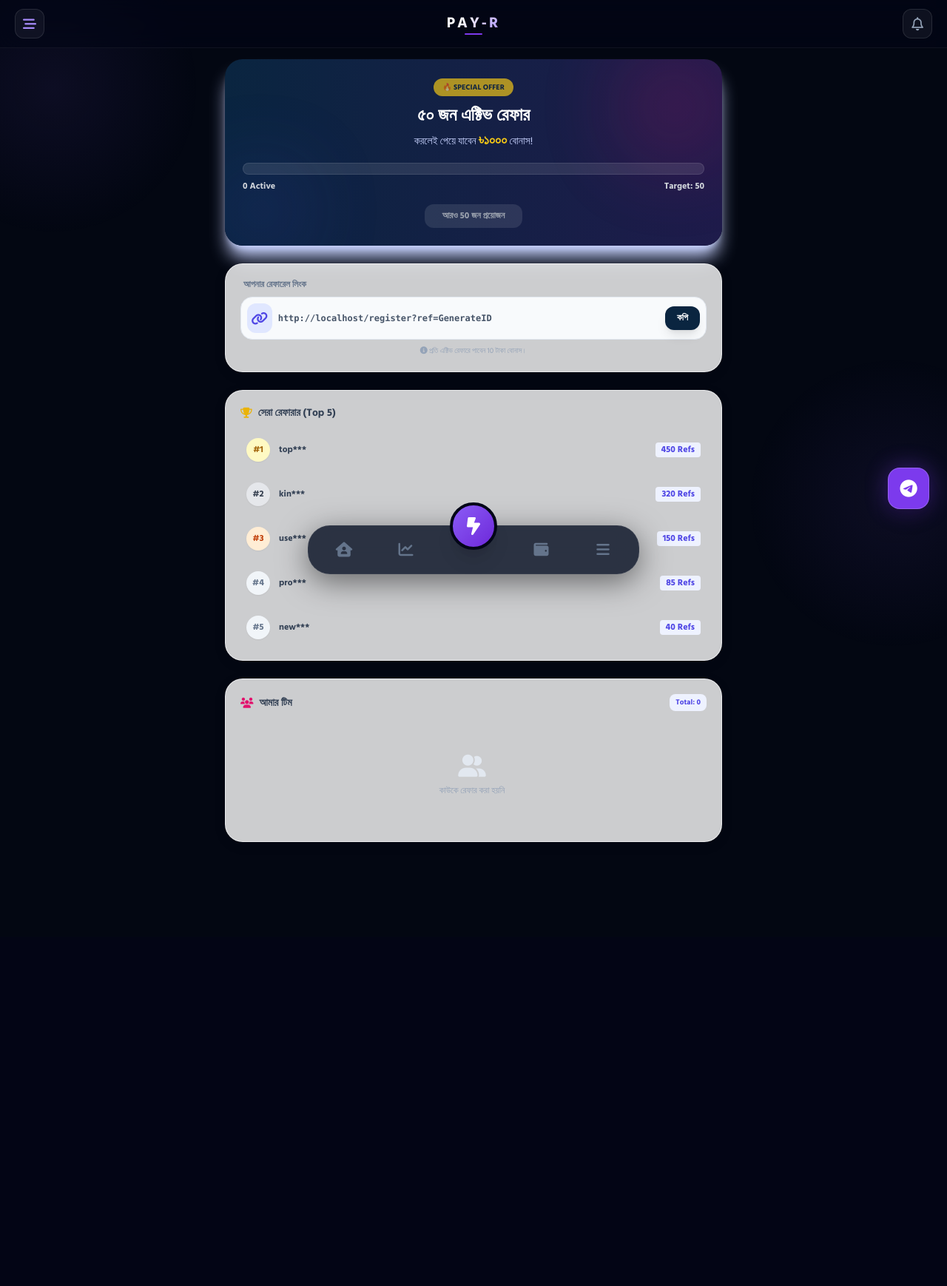
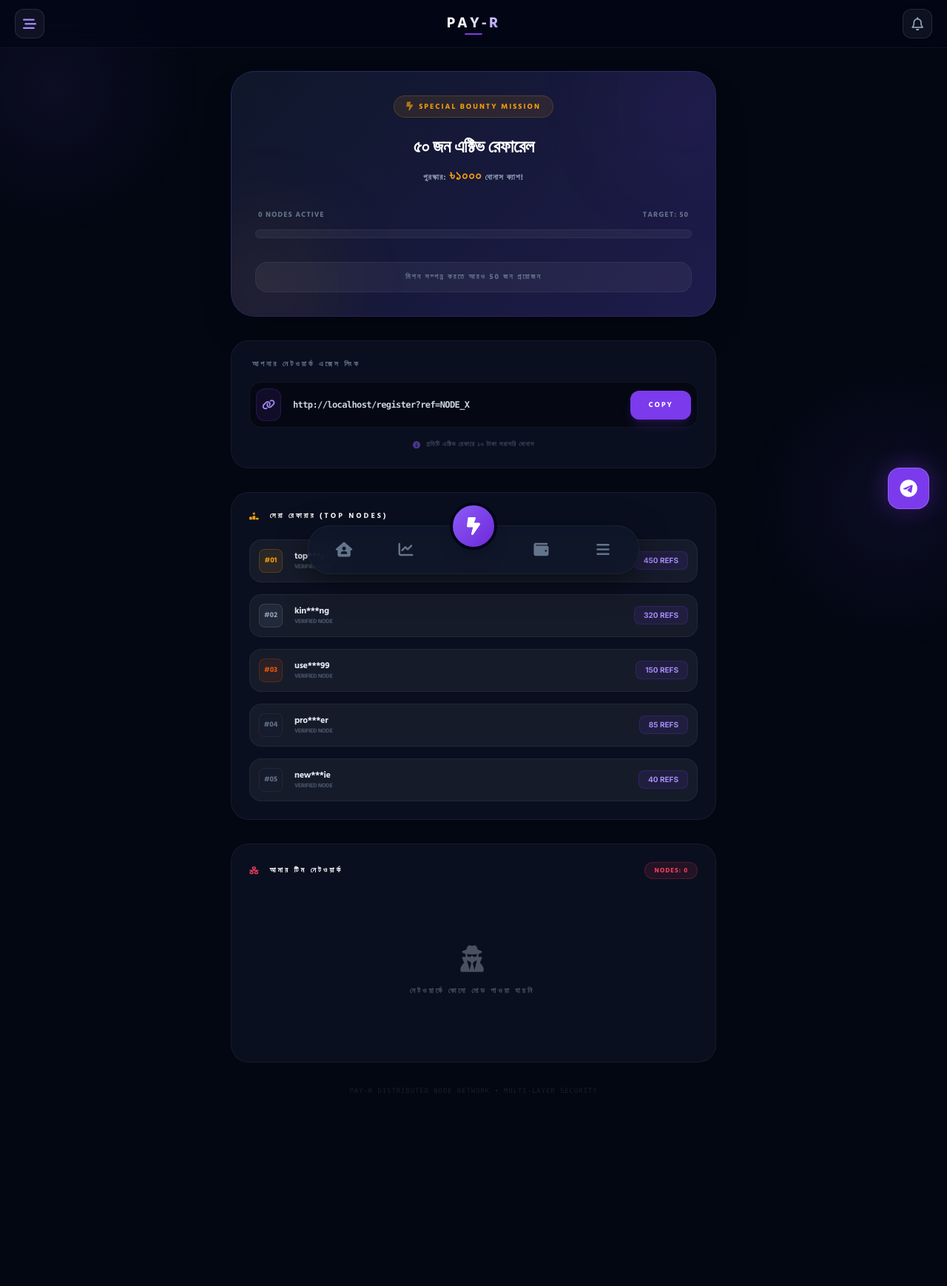
Before and after one commit to siafulislam45/Oay, a Flask app: page /referrals in a window 1280 px wide. Shown: the whole page at 74% size. Before the commit the page ends 1138 px from the top, so only its background shows below. Run offline with Flask 3, Linux system fonts and the light colour scheme; the visitor is signed in with stand-in values (Sample User, id 1); data that the repository does not hold is empty; parts of the project's set-up code (start-up, migrations or seed data) failed here and were passed over; some libraries are stand-ins or nearby versions.

Commit message:
Update referrals.html

```diff
--- a/templates/referrals.html
+++ b/templates/referrals.html
@@ -2,152 +2,194 @@
 {% block content %}
 
 <style>
-    .glass-box {
-        background: rgba(255, 255, 255, 0.8);
-        backdrop-filter: blur(12px);
-        border: 1px solid rgba(255, 255, 255, 0.6);
-        box-shadow: 0 4px 20px rgba(0, 0, 0, 0.05);
+    /* AI Page Reveal Animation */
+    .reveal-hub { animation: revealIn 0.7s cubic-bezier(0.16, 1, 0.3, 1) forwards; opacity: 0; }
+    @keyframes revealIn { from { opacity: 0; transform: translateY(30px); } to { opacity: 1; transform: translateY(0); } }
+
+    /* Quantum Mission Card */
+    .mission-panel {
+        background: linear-gradient(135deg, #0f172a 0%, #1e1b4b 100%);
+        border: 1px solid rgba(139, 92, 246, 0.2);
+        border-radius: 32px;
+        position: relative;
+        overflow: hidden;
     }
-    .gradient-text {
-        background: linear-gradient(to right, #4F46E5, #E2136E);
-        -webkit-background-clip: text;
-        -webkit-text-fill-color: transparent;
+
+    /* Cyber Progress Bar */
+    .cyber-progress-bg {
+        height: 12px;
+        background: rgba(255, 255, 255, 0.05);
+        border-radius: 20px;
+        border: 1px solid rgba(255, 255, 255, 0.05);
+        overflow: hidden;
+    }
+    .cyber-progress-fill {
+        height: 100%;
+        background: linear-gradient(90deg, #FBBF24, #F59E0B);
+        box-shadow: 0 0 15px rgba(245, 158, 11, 0.4);
+        border-radius: 20px;
+        transition: width 1.5s cubic-bezier(0.16, 1, 0.3, 1);
+    }
+
+    /* Glass Cards */
+    .ai-node-card {
+        background: rgba(15, 23, 42, 0.6);
+        backdrop-filter: blur(20px);
+        border: 1px solid rgba(255, 255, 255, 0.05);
+        border-radius: 24px;
+    }
+
+    /* Status Badges */
+    .badge-active { color: #10b981; background: rgba(16, 185, 129, 0.1); border: 1px solid rgba(16, 185, 129, 0.2); }
+    .badge-inactive { color: #f43f5e; background: rgba(244, 63, 94, 0.1); border: 1px solid rgba(244, 63, 94, 0.2); }
+
+    .monofont { font-family: 'Inter', monospace; }
+
+    /* Pulsing Animation */
+    .pulse-amber { animation: amberPulse 2s infinite; }
+    @keyframes amberPulse {
+        0% { transform: scale(1); opacity: 1; }
+        50% { transform: scale(1.05); opacity: 0.8; }
+        100% { transform: scale(1); opacity: 1; }
     }
 </style>
 
-<div class="max-w-2xl mx-auto space-y-6">
+<div class="max-w-2xl mx-auto space-y-8 reveal-hub pb-32 pt-4 px-2">
 
-    <!-- 1. CAMPAIGN BANNER (Active Users Target) -->
-    <div class="relative bg-gradient-to-r from-[#0A2540] to-[#1e1b4b] rounded-3xl p-6 text-white overflow-hidden shadow-xl shadow-indigo-200">
-        <!-- Decor -->
-        <div class="absolute top-0 right-0 w-32 h-32 bg-[#E2136E] rounded-full blur-3xl opacity-30"></div>
-        <div class="absolute bottom-0 left-0 w-24 h-24 bg-[#4F46E5] rounded-full blur-3xl opacity-30"></div>
+    <!-- ১. স্পেশাল ক্যাম্পেইন বোর্ড (Reward Mission) -->
+    <div class="mission-panel p-8 shadow-2xl relative">
+        <!-- Decoration -->
+        <div class="absolute -right-10 -top-10 w-40 h-40 bg-violet-600/10 rounded-full blur-3xl"></div>
+        <div class="absolute -left-10 -bottom-10 w-40 h-40 bg-amber-500/10 rounded-full blur-3xl"></div>
 
         <div class="relative z-10 text-center">
-            <span class="bg-yellow-400 text-[#0A2540] text-[10px] font-bold px-3 py-1 rounded-full animate-pulse">
-                🔥 SPECIAL OFFER
-            </span>
-            <h2 class="text-2xl font-bold mt-3 mb-1">৫০ জন এক্টিভ রেফার</h2>
-            <p class="text-sm text-indigo-200 mb-4">করলেই পেয়ে যাবেন <span class="text-yellow-400 font-bold text-lg">৳১০০০</span> বোনাস!</p>
-
-            <!-- Progress Bar -->
-            <div class="w-full bg-white/10 rounded-full h-4 mb-2 border border-white/10 overflow-hidden">
-                <div class="bg-gradient-to-r from-yellow-400 to-orange-500 h-4 rounded-full transition-all duration-1000 ease-out"
-                     style="width: {{ (active_count / 50) * 100 }}%"></div>
+            <div class="inline-flex items-center gap-2 bg-amber-500/10 border border-amber-500/20 px-4 py-1.5 rounded-full mb-6">
+                <i class="fa-solid fa-bolt-lightning text-amber-500 animate-pulse text-xs"></i>
+                <span class="text-[10px] font-black text-amber-500 uppercase tracking-[2px]">Special Bounty Mission</span>
             </div>
 
-            <div class="flex justify-between text-xs font-bold text-gray-300 mb-4">
-                <span>{{ active_count }} Active</span>
-                <span>Target: 50</span>
+            <h2 class="text-2xl font-black text-white mb-2 uppercase tracking-tight">৫০ জন এক্টিভ রেফারেল</h2>
+            <p class="text-[11px] text-slate-400 font-bold uppercase tracking-widest mb-8">পুরস্কার: <span class="text-amber-500 text-lg monofont">৳১০০০</span> বোনাস ক্যাশ!</p>
+
+            <!-- Progress Module -->
+            <div class="space-y-3 mb-8">
+                <div class="flex justify-between text-[10px] font-black uppercase text-slate-500 px-1">
+                    <span class="tracking-widest">{{ active_count }} Nodes Active</span>
+                    <span class="tracking-widest">Target: 50</span>
+                </div>
+                <div class="cyber-progress-bg">
+                    <div class="cyber-progress-fill" style="width: {{ (active_count / 50) * 100 if active_count < 50 else 100 }}%"></div>
+                </div>
             </div>
 
             {% if active_count >= 50 %}
-                <a href="https://t.me/securehx" target="_blank" class="inline-block bg-green-500 text-white px-6 py-2 rounded-xl text-sm font-bold shadow-lg animate-bounce">
-                    পুরস্কার দাবি করুন 🎁
+                <a href="https://t.me/PayRsupprt" target="_blank" class="pulse-amber inline-flex items-center gap-3 bg-gradient-to-r from-amber-400 to-orange-600 text-slate-950 px-8 py-3 rounded-2xl font-black text-xs uppercase tracking-[2px] shadow-xl">
+                    পুরস্কার দাবি করুন <i class="fa-solid fa-gift"></i>
                 </a>
             {% else %}
-                <button disabled class="bg-white/10 text-gray-400 px-6 py-2 rounded-xl text-xs font-bold cursor-not-allowed">
-                    আরও {{ 50 - active_count }} জন প্রয়োজন
-                </button>
+                <div class="bg-white/5 border border-white/5 py-3 rounded-2xl">
+                    <p class="text-[10px] font-bold text-slate-500 uppercase tracking-[2px]">মিশন সম্পন্ন করতে আরও {{ 50 - active_count }} জন প্রয়োজন</p>
+                </div>
             {% endif %}
         </div>
     </div>
 
-    <!-- 2. COPY LINK SECTION -->
-    <div class="glass-box p-5 rounded-3xl">
-        <label class="text-xs font-bold text-slate-500 mb-2 block ml-1">আপনার রেফারেল লিংক</label>
-        <div class="flex items-center gap-2 bg-slate-50 p-2 rounded-2xl border border-slate-200">
-            <div class="h-10 w-10 bg-indigo-100 text-indigo-600 rounded-xl flex items-center justify-center text-lg">
-                <i class="fa-solid fa-link"></i>
+    <!-- ২. রেফারেল লিংক নোড (Copy Section) -->
+    <div class="ai-node-card p-6 border-violet-500/10">
+        <label class="text-[10px] font-black text-slate-500 uppercase tracking-[3px] mb-4 block ml-1">আপনার নেটওয়ার্ক এক্সেস লিংক</label>
+        <div class="flex items-center gap-3 p-2 bg-black/40 rounded-2xl border border-white/5 group">
+            <div class="h-11 w-11 bg-violet-600/10 text-violet-400 rounded-xl flex items-center justify-center border border-violet-600/20 group-hover:bg-violet-600 group-hover:text-white transition-all">
+                <i class="fa-solid fa-link text-sm"></i>
             </div>
-            <input type="text" id="refLink" value="..." class="bg-transparent text-xs font-bold text-slate-600 w-full outline-none font-mono" readonly>
-            <button onclick="copyRef(this)" class="bg-[#0A2540] text-white px-4 py-2 rounded-xl text-xs font-bold shadow-lg hover:bg-opacity-90 transition">
-                কপি
+            <input type="text" id="refLink" value="..." class="bg-transparent text-xs font-bold text-slate-300 w-full outline-none font-mono tracking-tighter truncate px-1" readonly>
+            <button onclick="copyRef(this)" class="bg-violet-600 text-white px-6 py-3 rounded-xl text-[10px] font-black uppercase tracking-[2px] shadow-lg shadow-violet-600/20 active:scale-95 transition-all">
+                Copy
             </button>
         </div>
-        <p class="text-[10px] text-slate-400 mt-2 text-center">
-            <i class="fa-solid fa-circle-info"></i> প্রতি এক্টিভ রেফারে পাবেন 10 টাকা বোনাস।
-        </p>
+        <div class="mt-4 flex items-center justify-center gap-2 opacity-50">
+            <i class="fa-solid fa-circle-info text-[10px] text-violet-500"></i>
+            <p class="text-[9px] font-black text-slate-500 uppercase tracking-widest">প্রতিটি এক্টিভ রেফারে ১০ টাকা সরাসরি বোনাস</p>
+        </div>
     </div>
 
-    <!-- 3. TOP REFERRERS (Leaderboard) -->
-    <div class="glass-box p-5 rounded-3xl">
-        <h3 class="font-bold text-slate-700 mb-4 text-sm flex items-center gap-2">
-            <i class="fa-solid fa-trophy text-yellow-500"></i> সেরা রেফারার (Top 5)
+    <!-- ৩. এলিট রেফারার (Leaderboard Nodes) -->
+    <div class="ai-node-card p-6">
+        <h3 class="font-black text-white text-[10px] uppercase tracking-[3px] mb-6 flex items-center gap-3">
+            <i class="fa-solid fa-ranking-star text-amber-500"></i> সেরা রেফারার (Top Nodes)
         </h3>
-        <div class="space-y-3">
+        <div class="space-y-4">
             {% for top in leaderboard %}
-            <div class="flex items-center justify-between p-2 rounded-xl hover:bg-slate-50 transition">
-                <div class="flex items-center gap-3">
-                    <div class="h-8 w-8 rounded-full flex items-center justify-center font-bold text-xs shadow-sm
-                        {% if loop.index == 1 %} bg-yellow-100 text-yellow-700
-                        {% elif loop.index == 2 %} bg-gray-200 text-gray-700
-                        {% elif loop.index == 3 %} bg-orange-100 text-orange-700
-                        {% else %} bg-slate-100 text-slate-500 {% endif %}">
-                        #{{ loop.index }}
+            <div class="flex items-center justify-between p-3 rounded-2xl bg-white/5 border border-white/5 hover:bg-white/10 transition-all">
+                <div class="flex items-center gap-4">
+                    <!-- Rank Indicator -->
+                    <div class="h-8 w-8 rounded-lg flex items-center justify-center font-black text-[10px] border shadow-inner
+                        {% if loop.index == 1 %} bg-amber-500/10 text-amber-500 border-amber-500/20
+                        {% elif loop.index == 2 %} bg-slate-400/10 text-slate-400 border-slate-400/20
+                        {% elif loop.index == 3 %} bg-orange-600/10 text-orange-600 border-orange-600/20
+                        {% else %} bg-slate-800/10 text-slate-500 border-white/5 {% endif %}">
+                        #0{{ loop.index }}
                     </div>
                     <div>
-                        <p class="text-xs font-bold text-slate-700">{{ top.email.split('@')[0][:3] }}***</p>
+                        <p class="text-xs font-bold text-slate-200 tracking-tight">{{ top.email.split('@')[0][:3] }}***{{ top.email.split('@')[0][-2:] }}</p>
+                        <p class="text-[8px] text-slate-600 uppercase font-black tracking-tighter">Verified Node</p>
                     </div>
                 </div>
-                <span class="text-xs font-bold text-indigo-600 bg-indigo-50 px-2 py-0.5 rounded">
-                    {{ top.count }} Refs
+                <span class="text-[10px] font-black text-violet-400 monofont bg-violet-600/10 px-3 py-1 rounded-lg border border-violet-600/20">
+                    {{ top.count }} REFS
                 </span>
             </div>
             {% endfor %}
         </div>
     </div>
 
-    <!-- 4. MY REFERRALS LIST -->
-    <div class="glass-box p-5 rounded-3xl">
-        <div class="flex justify-between items-center mb-4">
-            <h3 class="font-bold text-slate-700 text-sm flex items-center gap-2">
-                <i class="fa-solid fa-users text-[#E2136E]"></i> আমার টিম
+    <!-- ৪. আমার টিম (Node Network List) -->
+    <div class="ai-node-card p-6">
+        <div class="flex justify-between items-center mb-6">
+            <h3 class="font-black text-white text-[10px] uppercase tracking-[3px] flex items-center gap-3">
+                <i class="fa-solid fa-network-wired text-rose-500"></i> আমার টিম নেটওয়ার্ক
             </h3>
-            <span class="text-[10px] bg-indigo-50 text-indigo-600 px-2 py-1 rounded-lg font-bold">Total: {{ total_count }}</span>
+            <span class="text-[9px] bg-rose-500/10 text-rose-500 px-3 py-1 rounded-full font-black border border-rose-500/20 uppercase tracking-widest">Nodes: {{ total_count }}</span>
         </div>
 
-        <div class="space-y-3 max-h-80 overflow-y-auto pr-1 custom-scroll">
+        <!-- Scrollable Network List -->
+        <div class="space-y-4 max-h-[400px] overflow-y-auto pr-1 custom-scrollbar">
             {% for ref in referrals %}
-            <div class="flex items-center justify-between p-3 rounded-2xl border border-slate-50 hover:bg-white transition shadow-sm">
-                <div class="flex items-center gap-3">
-                    <div class="h-10 w-10 rounded-full flex items-center justify-center text-lg
-                        {{ 'bg-green-100 text-green-600' if ref.is_active else 'bg-red-50 text-red-400' }}">
-                        <i class="fa-regular fa-user"></i>
+            <div class="flex items-center justify-between p-4 rounded-2xl bg-black/20 border border-white/5 hover:border-white/10 transition-all">
+                <div class="flex items-center gap-4">
+                    <div class="h-11 w-11 rounded-xl flex items-center justify-center text-xl shadow-inner
+                        {{ 'bg-emerald-500/10 text-emerald-400 border border-emerald-500/20' if ref.is_active else 'bg-rose-500/10 text-rose-500 border border-rose-500/20' }}">
+                        <i class="fa-solid fa-user-astronaut"></i>
                     </div>
                     <div>
-                        <p class="text-xs font-bold text-slate-700">{{ ref.email.split('@')[0] }}</p>
-                        <p class="text-[9px] text-slate-400 font-mono">{{ ref.created_at[:10] }}</p>
+                        <p class="text-xs font-bold text-slate-100 tracking-tight">{{ ref.email.split('@')[0] | title }}</p>
+                        <p class="text-[9px] text-slate-500 monofont opacity-60">Entry: {{ ref.created_at[:10] }}</p>
                     </div>
                 </div>
-                <!-- Status Badge Logic Update -->
+
                 <div class="text-right">
                     {% if settings.activation_required %}
-        <!-- যদি অ্যাক্টিভেশন সিস্টেম চালু থাকে -->
                         {% if ref.is_active %}
-            <span class="inline-flex items-center gap-1 text-[10px] font-bold px-2 py-1 rounded-lg bg-green-50 text-green-600 border border-green-100">
-                Active
-            </span>
+                            <span class="badge-active text-[9px] font-black uppercase tracking-widest px-3 py-1 rounded-lg">Active Node</span>
                         {% else %}
-            <span class="inline-flex items-center gap-1 text-[10px] font-bold px-2 py-1 rounded-lg bg-red-50 text-red-500 border border-red-100">
-                Unpaid
-            </span>
+                            <span class="badge-inactive text-[9px] font-black uppercase tracking-widest px-3 py-1 rounded-lg">Unverified</span>
                         {% endif %}
                     {% else %}
-        <!-- যদি অ্যাক্টিভেশন সিস্টেম বন্ধ থাকে -->
-        <span class="inline-flex items-center gap-1 text-[10px] font-bold px-2 py-1 rounded-lg bg-blue-50 text-blue-600 border border-blue-100">
-            Joined
-        </span>
+                        <span class="text-[9px] font-black text-blue-400 bg-blue-500/10 px-3 py-1 rounded-lg border border-blue-500/20 uppercase tracking-widest">Linked</span>
                     {% endif %}
                 </div>
             </div>
             {% else %}
-            <div class="text-center py-10">
-                <i class="fa-solid fa-user-group text-3xl text-slate-200 mb-2"></i>
-                <p class="text-xs text-slate-400">কাউকে রেফার করা হয়নি</p>
+            <div class="text-center py-16 opacity-30">
+                <i class="fa-solid fa-user-secret text-4xl mb-4"></i>
+                <p class="text-[10px] font-black uppercase tracking-[3px]">নেটওয়ার্কে কোনো নোড পাওয়া যায়নি</p>
             </div>
             {% endfor %}
         </div>
+    </div>
+
+    <!-- Security Tagline -->
+    <div class="text-center opacity-30 mt-6">
+        <p class="text-[9px] font-mono text-slate-600 tracking-widest uppercase">Pay-R Distributed Node Network • Multi-Layer Security</p>
     </div>
 
 </div>
@@ -156,7 +198,7 @@
 <script>
     document.addEventListener('DOMContentLoaded', () => {
         const domain = window.location.origin;
-        const uniqueCode = "{{ user.referral_code if user.referral_code else 'GenerateID' }}";
+        const uniqueCode = "{{ user.referral_code if user.referral_code else 'NODE_X' }}";
         const fullLink = `${domain}/register?ref=${uniqueCode}`;
 
         const inputField = document.getElementById("refLink");
@@ -172,12 +214,12 @@
         navigator.clipboard.writeText(copyText.value);
 
         const originalText = btnElement.innerText;
-        btnElement.innerText = "কপি হয়েছে!";
-        btnElement.classList.add("bg-green-600");
+        btnElement.innerText = "COPIED";
+        btnElement.classList.replace("bg-violet-600", "bg-emerald-600");
 
         setTimeout(() => {
             btnElement.innerText = originalText;
-            btnElement.classList.remove("bg-green-600");
+            btnElement.classList.replace("bg-emerald-600", "bg-violet-600");
         }, 2000);
     }
 </script>
```
Lines whose indentation alone changed are shown as unchanged.
